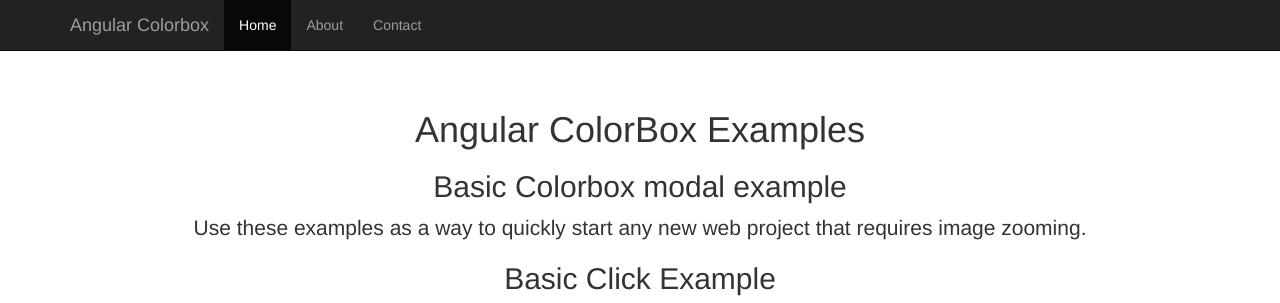
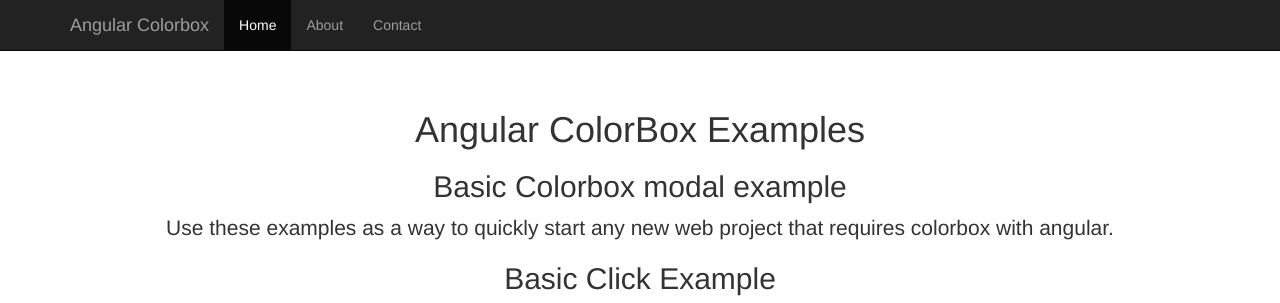
Before and after one commit to igorlino/angular-colorbox, a plain HTML site: page index.html in a window 1280 px wide. Shown: the top 303 px of the page. Drawn offline with nearby package versions, Linux system fonts and the light colour scheme; some packages are replaced by stand-ins of ours; a script that the page names is missing.

Commit message:
small cosmetic change.

```diff
--- a/index.html
+++ b/index.html
@@ -87,7 +87,7 @@
 
         <h2>Basic Colorbox modal example</h2>
 
-        <p class="lead">Use these examples as a way to quickly start any new web project that requires image zooming.</p>
+        <p class="lead">Use these examples as a way to quickly start any new web project that requires colorbox with angular.</p>
 
 
         <h2>Basic Click Example</h2>
```
Also changed, not shown: 1 other file.
